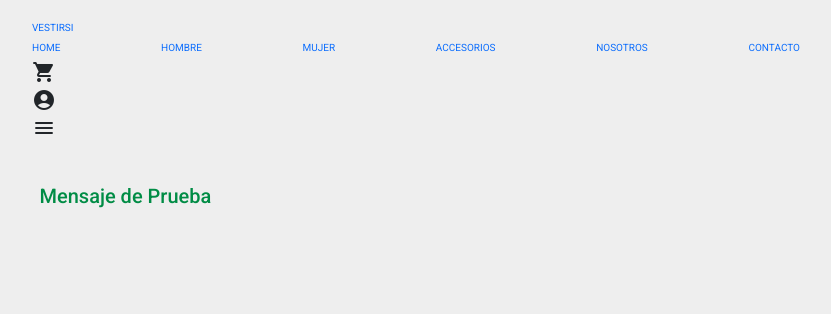
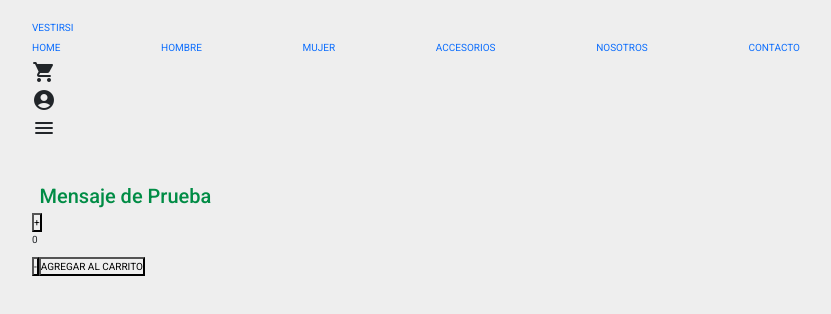
Before and after one commit to gvdeveloper/vestirsi, a React (Create React App) app: page / in a window 1280 px wide. Shown: the top 314 px of the page, without its empty margins (224-1055 px from the left). Built offline with nearby package versions, Linux system fonts and the light colour scheme.

Commit message:
crear botón carrito

```diff
--- /dev/null
+++ b/src/components/ItemCount/ItemCount.js
@@ -0,0 +1,26 @@
+import React, {useState} from 'react';
+
+function ItemCount({valorInicial=0, stock=4, onAdd}){
+    const [cantidad, setState] = useState(valorInicial);
+
+    const suma = ()=>{
+        if(cantidad < stock) setState((sum)=> sum +1)
+        else alert ("Llegó al máximo")
+    }
+
+    const resta = ()=>{
+        if(cantidad > !stock) setState((rest)=> rest -1)
+        else alert ("Llegó al mínimo")
+    }
+
+    return(
+        <div>
+            <button onClick={suma}>+</button>
+            <p>{cantidad}</p>
+            <button onClick={resta}>-</button>
+            <button onClick= {() =>{onAdd(cantidad)}}>AGREGAR AL CARRITO</button>
+        </div>
+    )
+}
+
+export default ItemCount;
--- a/src/components/ItemListContainer/ItemListContainer.js
+++ b/src/components/ItemListContainer/ItemListContainer.js
@@ -1,5 +1,5 @@
 import "../../styles.css"
-
+import ItemCount from "../ItemCount/ItemCount"
 const textColor = {
     color: "rgb(0,140,69)"
 }
@@ -9,6 +9,7 @@ function ItemListContainer(props){
         <section className="contenedor">
             <div>
                 <h2 style={textColor} className="container">{props.msg}</h2>
+            <ItemCount onAdd={cantidad => console.log(`Se agregaron ${cantidad} productos`)}/>
             </div>
         </section>
     )
```
Also changed, not shown: public/index.html (+0 -10 lines), src/components/botonEjemplo.js (added, +22 -0 lines).
